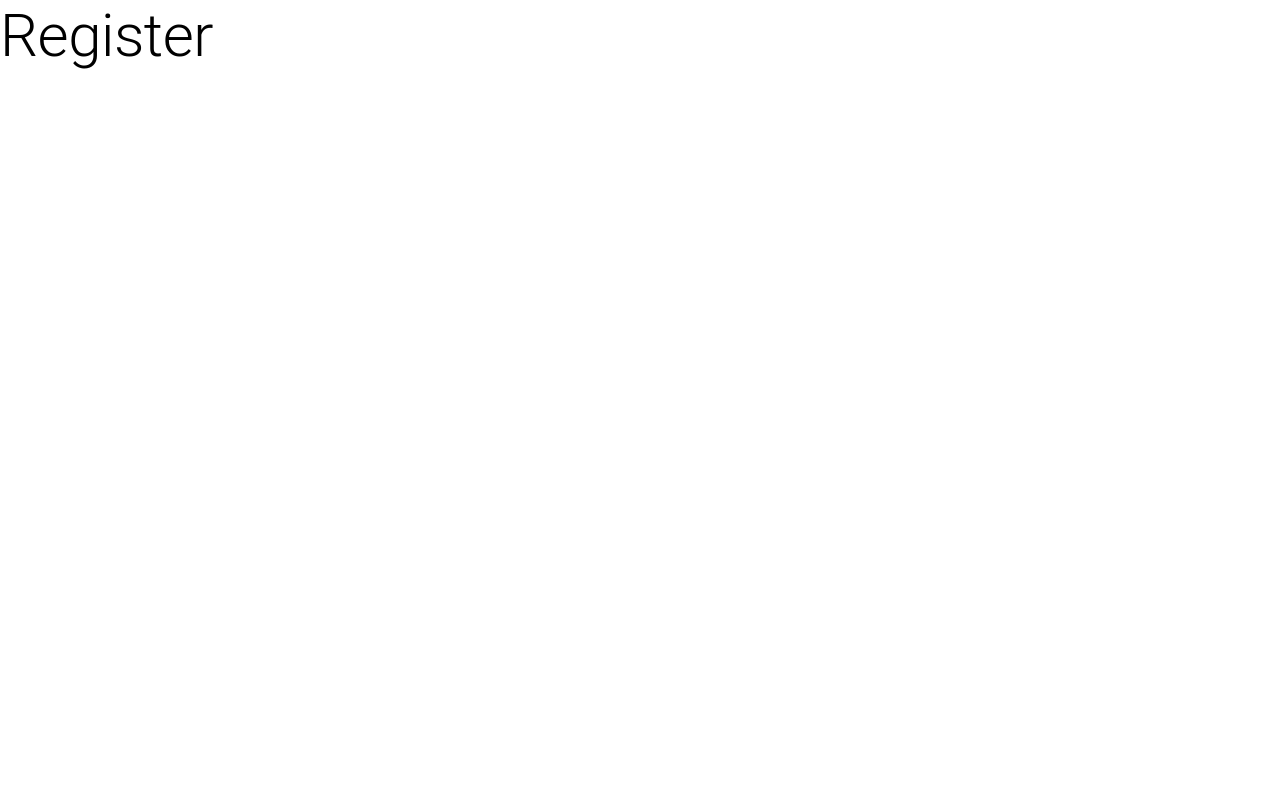
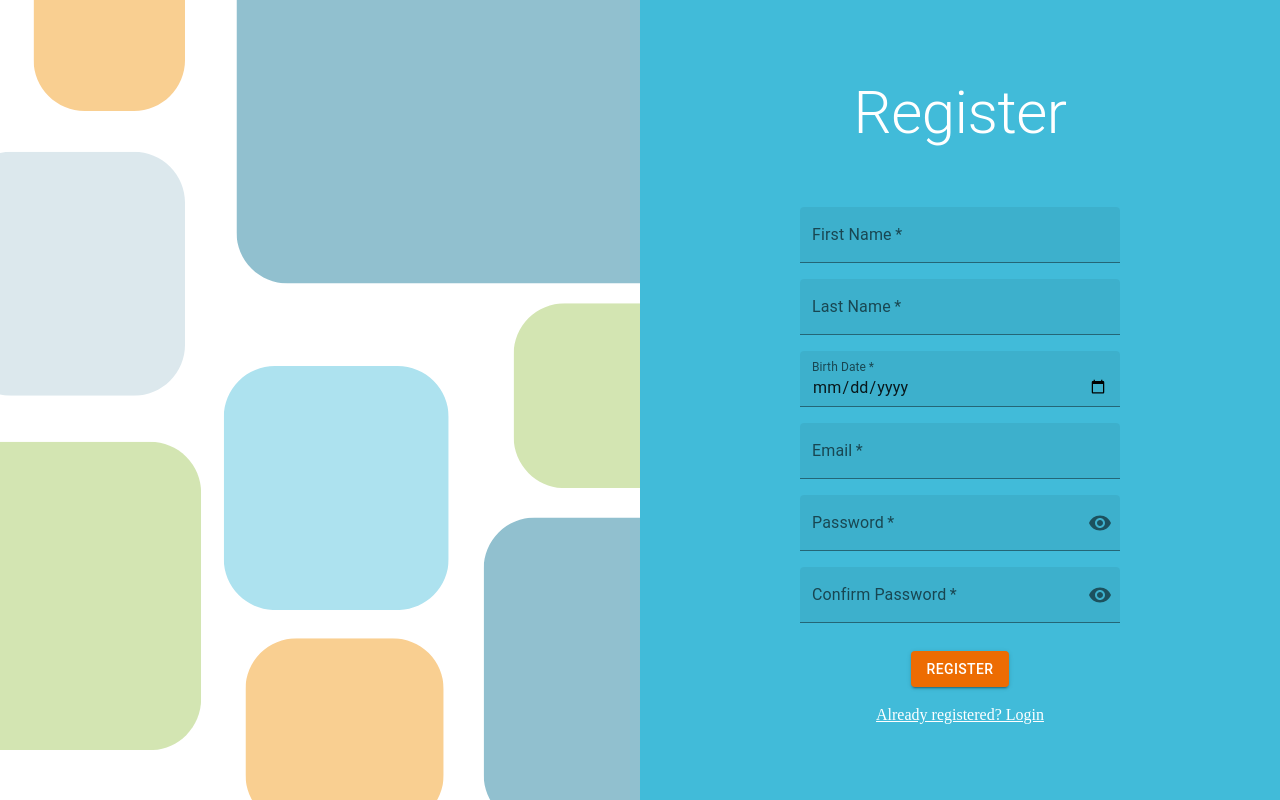
Before and after one commit to MuryloSaladino/KanBoschFront, a React (Vite) app: page /register in a window 1280 px wide. Built offline with nearby package versions, Linux system fonts and the light colour scheme.

Commit message:
Register Page design done.

```diff
--- a/src/pages/public/Login/components/LoginForm/index.tsx
+++ b/src/pages/public/Login/components/LoginForm/index.tsx
@@ -1,6 +1,7 @@
 import { Visibility, VisibilityOff } from "@mui/icons-material";
 import { Button, FilledInput, FormControl, IconButton, InputAdornment, InputLabel, TextField } from "@mui/material";
 import { useState } from "react";
+import { Link } from "react-router-dom";
 
 export default function LoginForm()
 {
@@ -12,13 +13,15 @@ export default function LoginForm()
     }
 
     return (
+        <>
             <form onSubmit={handleSubmit}
                 style={
                     {
                         display: "flex",
                         flexDirection: "column",
                         width: "50vh",
-                    alignItems: "center"
+                        alignItems: "center",
+                        marginTop: "50px"
                     }
                 }>
                 <TextField
@@ -66,7 +69,9 @@ export default function LoginForm()
                         }
                     ></FilledInput>
                 </FormControl>
-            <Button color="warning" variant="contained" sx={{margin: "20px"}}>Entrar</Button>
+                <Button color="warning" variant="contained" sx={{margin: "20px"}}>Login</Button>
             </form>
+            <Link to={"/register"} style={{color: "white"}}>Not registered? Sign in</Link>
+        </>
     )
 }
--- /dev/null
+++ b/src/pages/public/Register/components/index.tsx
@@ -0,0 +1,141 @@
+import { Visibility, VisibilityOff } from "@mui/icons-material";
+import { Button, FilledInput, FormControl, IconButton, InputAdornment, InputLabel, TextField } from "@mui/material";
+import { useState } from "react";
+import { Link } from "react-router-dom";
+
+export default function RegisterForm() {
+    const [showPwd, setShowPwd] = useState(false);
+    const handleShowPwd = () => setShowPwd((show) => !show);
+
+    function handleSubmit(event: React.FormEvent<HTMLFormElement>) {
+        event.preventDefault();
+    }
+
+    return (
+        <>
+            <form onSubmit={handleSubmit}
+                style={
+                    {
+                        display: "flex",
+                        flexDirection: "column",
+                        width: "50vh",
+                        alignItems: "center",
+                        marginTop: "50px"
+                    }
+                }>
+                <TextField
+                    id="filled-basic"
+                    label="First Name"
+                    variant="filled"
+                    color="warning"
+                    sx={{ m: 1, width: '80%' }}
+                    required
+                />
+                <TextField
+                    id="filled-basic"
+                    label="Last Name"
+                    variant="filled"
+                    color="warning"
+                    sx={{ m: 1, width: '80%' }}
+                    required
+                />
+                <TextField
+                    id="filled-basic"
+                    label="Birth Date"
+                    variant="filled"
+                    color="warning"
+                    sx={{ m: 1, width: '80%' }}
+                    slotProps={{
+                        inputLabel: {
+                            shrink: true,
+                        },
+                    }}
+                    required
+                    type="date"
+                />
+                <TextField
+                    id="filled-basic"
+                    label="Email"
+                    variant="filled"
+                    color="warning"
+                    sx={{ m: 1, width: '80%' }}
+                    required
+                    type="email"
+                />
+                <FormControl
+                    sx={{ m: 1, width: '80%' }}
+                    variant="filled"
+                    color="warning"
+                    required
+                >
+                    <InputLabel htmlFor="filled-adornment-password">
+                        Password
+                    </InputLabel>
+                    <FilledInput
+                        id="filled-adornment-password"
+                        color="warning"
+                        type=
+                        {
+                            showPwd
+                                ? "text"
+                                : "password"
+                        }
+                        endAdornment=
+                        {
+                            <InputAdornment position="end">
+                                <IconButton
+                                    aria-label="toggle password visibility"
+                                    onClick={handleShowPwd}
+                                    edge="end">
+                                    {
+                                        showPwd
+                                            ? <VisibilityOff />
+                                            : <Visibility />
+                                    }
+                                </IconButton>
+                            </InputAdornment>
+                        }
+                    ></FilledInput>
+                </FormControl>
+                <FormControl
+                    sx={{ m: 1, width: '80%' }}
+                    variant="filled"
+                    color="warning"
+                    required
+
+                >
+                    <InputLabel htmlFor="filled-adornment-password">
+                        Confirm Password
+                    </InputLabel>
+                    <FilledInput
+                        id="filled-adornment-password"
+                        color="warning"
+                        type=
+                        {
+                            showPwd
+                                ? "text"
+                                : "password"
+                        }
+                        endAdornment=
+                        {
+                            <InputAdornment position="end">
+                                <IconButton
+                                    aria-label="toggle password visibility"
+                                    onClick={handleShowPwd}
+                                    edge="end">
+                                    {
+                                        showPwd
+                                            ? <VisibilityOff />
+                                            : <Visibility />
+                                    }
+                                </IconButton>
+                            </InputAdornment>
+                        }
+                    ></FilledInput>
+                </FormControl>
+                <Button color="warning" variant="contained" sx={{ margin: "20px" }}>Register</Button>
+            </form>
+            <Link to={"/login"} style={{color: "white"}}>Already registered? Login</Link>
+        </>
+    )
+}
--- a/src/pages/public/Register/index.tsx
+++ b/src/pages/public/Register/index.tsx
@@ -1,11 +1,37 @@
-import { ThemeProvider, Typography } from "@mui/material";
+import { Box, ThemeProvider, Typography } from "@mui/material";
 import appTheme from "../../../styles/theme";
+import RegisterForm from "./components";
 
 export default function Register() {
 
     return (
         <ThemeProvider theme={appTheme}>
-            <Typography variant="h2">Register</Typography>
+            <Box flexDirection={"row"} display={"flex"}>
+                <Box
+                    bgcolor={"gray"}
+                    height={'100vh'}
+                    width={'50vw'}
+                    sx={{ overflow: 'hidden'
+                }}>
+                    <img src="/light_bg.png"/>
+                </Box>
+                <Box
+                    bgcolor={"#41BBD9"}
+                    height={'100vh'}
+                    minWidth={'50vw'}
+                    textAlign={"center"}
+                    p={'20px'}
+                    display={'flex'}
+                    flexDirection={'column'}
+                    alignItems={"center"}
+                    justifyContent={"center"}
+                >
+                    <Typography variant="h2" color="white">
+                        Register
+                    </Typography>
+                    <RegisterForm/>
+                </Box>
+            </Box>
         </ThemeProvider>
     )
 }
```
Lines whose indentation alone changed are shown as unchanged.
